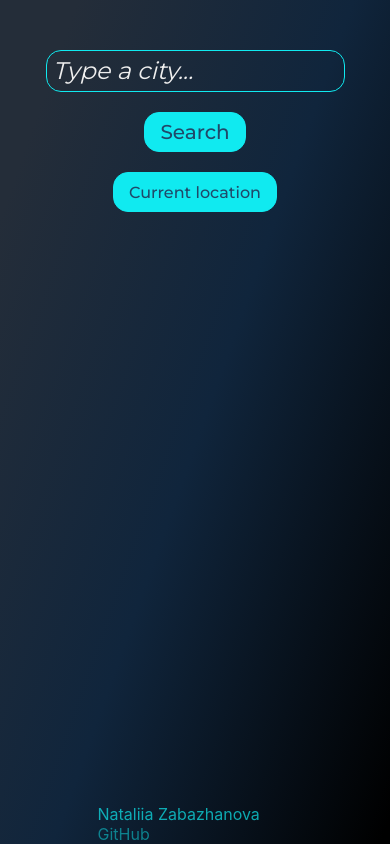
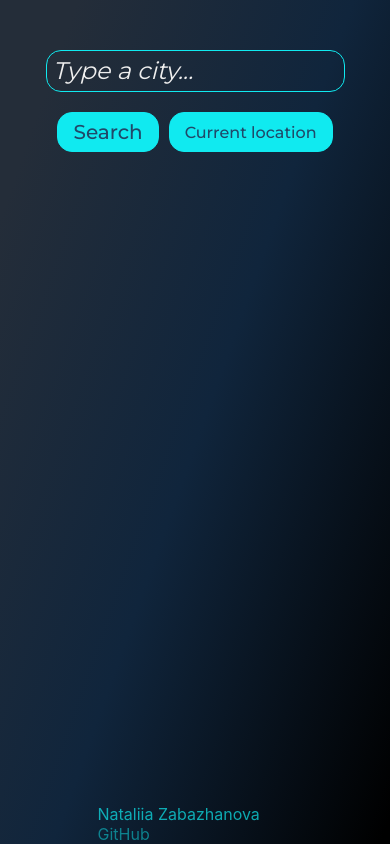
Before and after one commit to NataliiaZabazhanova/weather-week4-hw, a React (Create React App) app: page / in a window 390 px wide. Built offline with nearby package versions, Linux system fonts and the light colour scheme.

Commit message:
Add adaptive for search

```diff
--- a/src/App.css
+++ b/src/App.css
@@ -15,7 +15,7 @@
 }
 @media (max-width: 600px) {
   .container {
-    padding: 50px 40px;
+    padding: 50px 20px;
   }
 }
 .App__body {
--- a/src/Weather.css
+++ b/src/Weather.css
@@ -7,11 +7,6 @@
     display: flex;
     justify-content: space-between;
     align-items: center;
-}
-@media (max-width: 600px) {
-    .search {
-        flex-direction: column;
-    }
 }
 .search__field {
     min-height: 40px;
@@ -34,6 +29,10 @@
     font-style: italic;
     font-weight: 300;
 }
+.btn__row {
+    display: flex;
+    align-items: center;
+}
 .search__btn {
     min-height: 40px;
     display: flex;
@@ -52,12 +51,6 @@
 .search__btn_m {
     margin: 0px 10px;
 }
-@media (max-width: 600px) {
-    .search__btn_m {
-        margin: 20px 0px;
-
-    }
-}
 @media (max-width: 1100px) {
     .search__btn_l {
         font-size: 16px;
@@ -68,3 +61,16 @@
     background-color: transparent;
     cursor: pointer;
 }
+@media (max-width: 600px) {
+    .search {
+        flex-direction: column;
+    }
+    .btn__row {
+        margin: 20px 0px 0px 0px;
+        display: flex;
+        align-items: center;
+    }
+    .search__btn_m {
+        margin: 0px 10px 0px 0px;
+    }
+}
--- a/src/Weather.js
+++ b/src/Weather.js
@@ -32,8 +32,10 @@ function displayWeather(response) {
     }
     let form = (<form className="search" onSubmit={handleSubmit}>
                     <input className="search__field" type="search" placeholder=" Type a city..." onChange={updCity}/>
+                    <div className="btn__row">
                     <button className="search__btn search__btn_m" type="submit">Search</button>
                     <button className="search__btn search__btn_l">Current location</button>
+                    </div>
                 </form>);
 
     if(loaded) {
```
